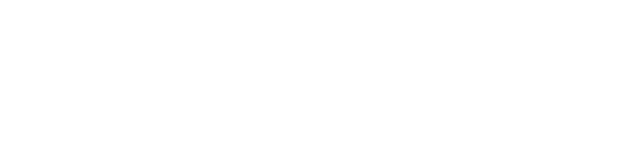
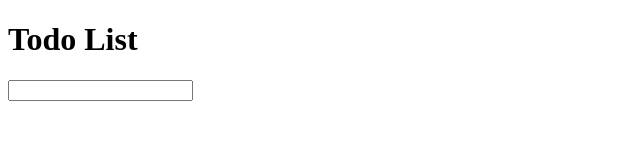
Before and after one commit to cbogues/jQueryToDoApp, a plain HTML site: page index.html in a window 1280 px wide. Shown: the whole page, without its empty margins (0-640 px from the left). Drawn offline with Linux system fonts and the light colour scheme.

Commit message:
Building our the HTML
Added js, jQuery and CSS folders/files. Started HTML file.

```diff
--- /dev/null
+++ b/assets/js/todos.js
@@ -0,0 +1 @@
+alert
--- a/index.html
+++ b/index.html
@@ -5,8 +5,14 @@
     <meta name="viewport" content="width=device-width, initial-scale=1.0">
     <meta http-equiv="X-UA-Compatible" content="ie=edge">
     <title>Todo List</title>
+    <script type="text/javacript" src="assets/js/lib/jquery-3.3.1.min.js"></script>
 </head>
 <body>
 
+    <div id="container">
+        <h1>Todo List</h1>
+        <input type="text">
+    </div>
+<script src="assets/js/todos.js"></script>
 </body>
 </html>
```
Also changed, not shown: assets/css/style.css (added).
